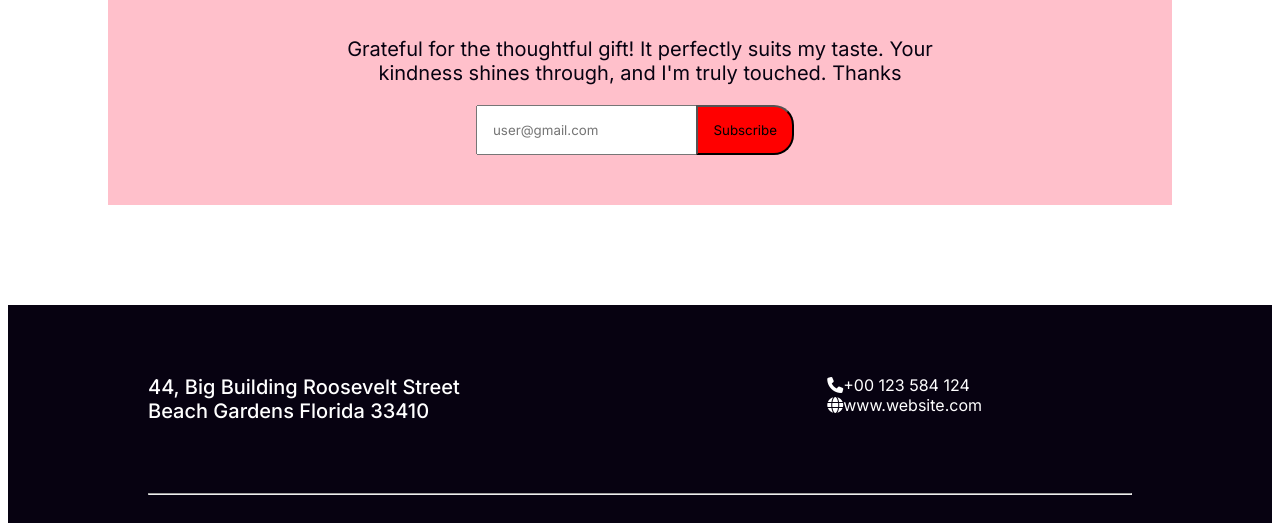
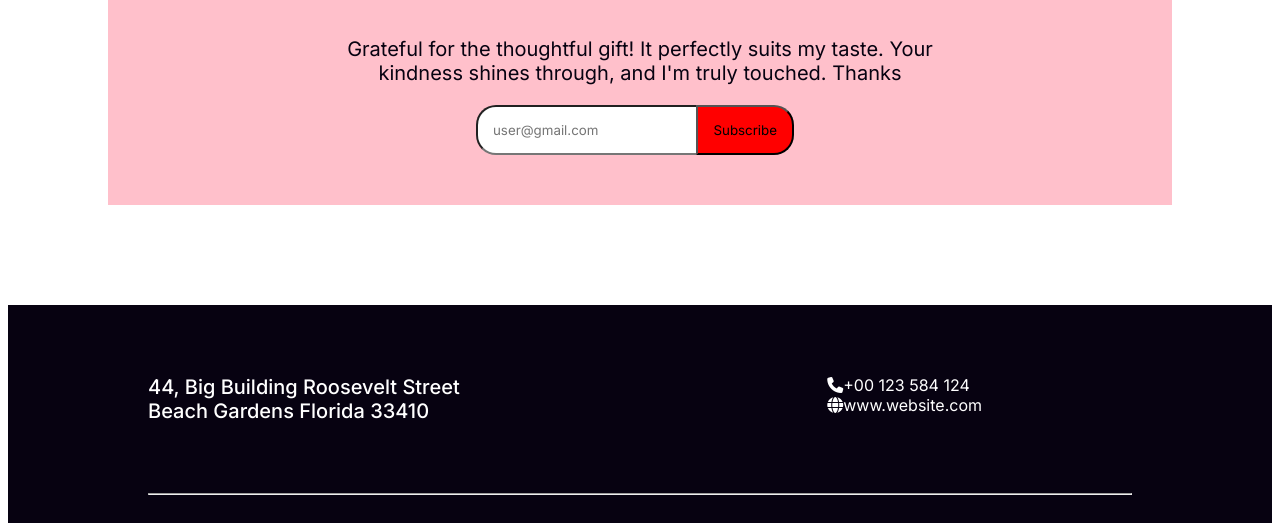
Before and after one commit to Mohammad-imran75/my-assignment-portfolio, a plain HTML site: page index.html in a window 1280 px wide. Shown: the part 5071-5594 px from the top of the page. Drawn offline with Linux system fonts and the light colour scheme.

Commit message:
newsletter gmail updated

```diff
--- a/styles/style.css
+++ b/styles/style.css
@@ -280,6 +280,7 @@
 }
 .newsletter-gmail{
     padding: 15px;
+    border-radius:20px 0px 0px 20px ;
 }
 /* footer section style */
 .footer-section{
```
